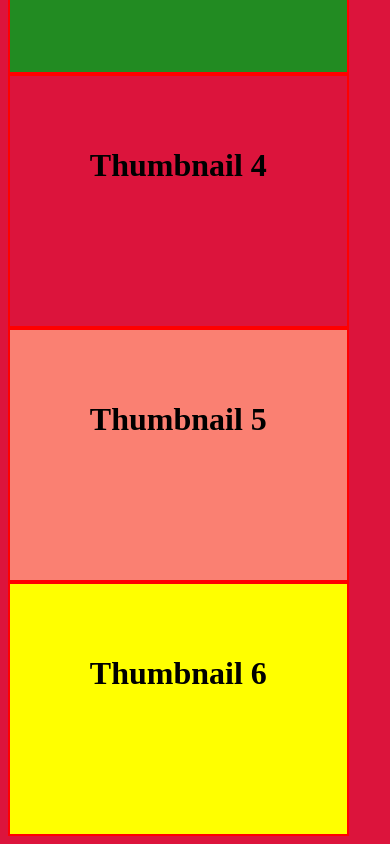
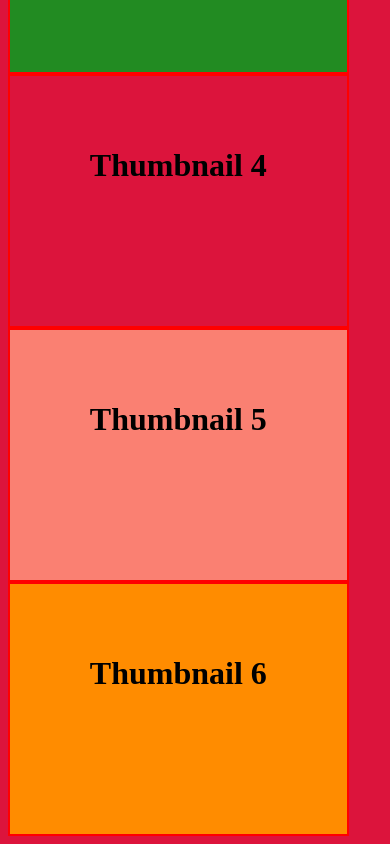
Before and after one commit to darshan377/responsive-pages-, a plain HTML site: page index.html in a window 390 px wide. Shown: the part 696-1540 px from the top of the page. Drawn offline with Linux system fonts and the light colour scheme.

Commit message:
1 style modified

```diff
--- a/style.css
+++ b/style.css
@@ -75,6 +75,6 @@ body {
     background-color:salmon;
   }
   .box-6 {
-    background-color:yellow;
+    background-color:darkorange;
   }
 }
```
